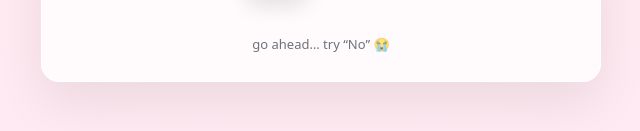
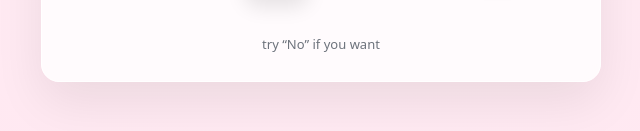
Before and after one commit to fahimbill/valentine, a plain HTML site: page index.html in a window 1280 px wide. Shown: the part 455-586 px from the top of the page, 319-959 px from the left. Drawn offline with Linux system fonts and the light colour scheme.

Commit message:
Update index.html

```diff
--- a/index.html
+++ b/index.html
@@ -118,7 +118,7 @@
     </div>
 
     <div class="result" id="result"></div>
-    <div class="hint">go ahead… try “No” 😭</div>
+    <div class="hint">try “No” if you want</div>
   </div>
 
   <script>
```
